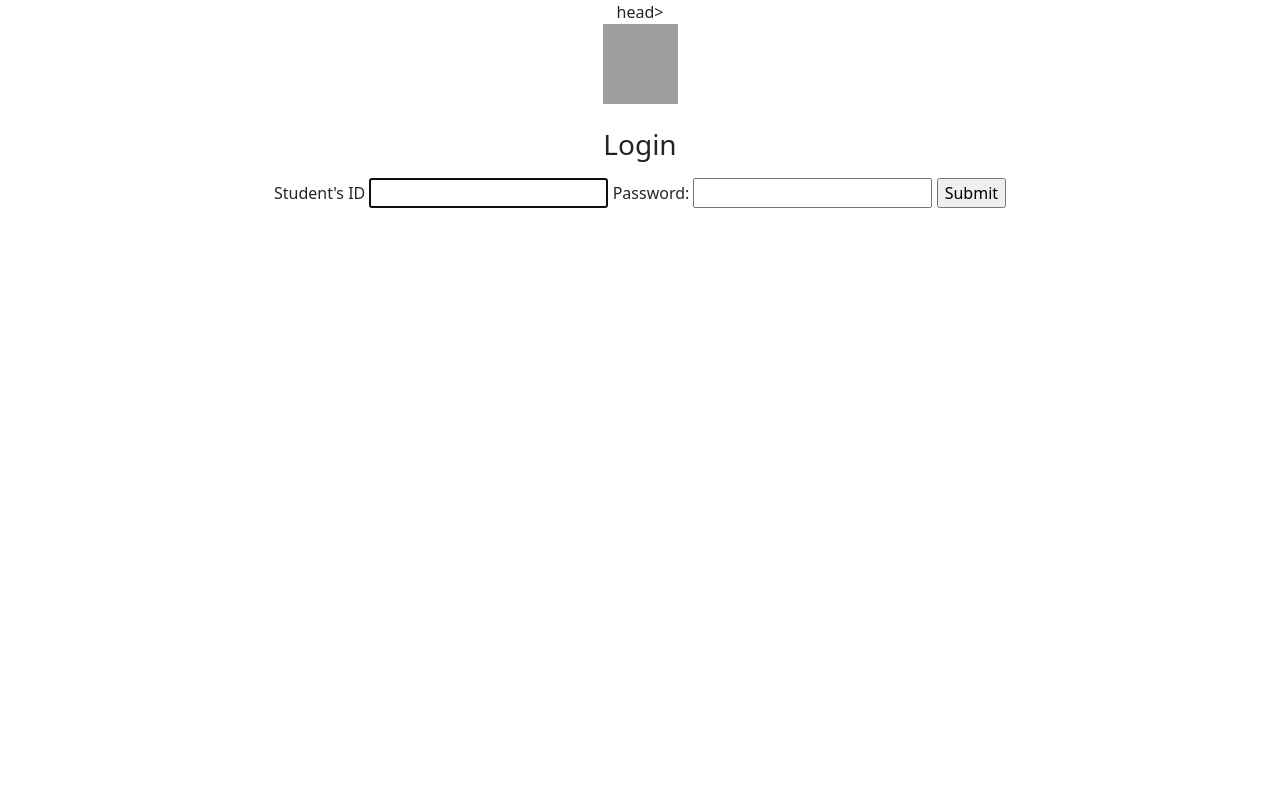
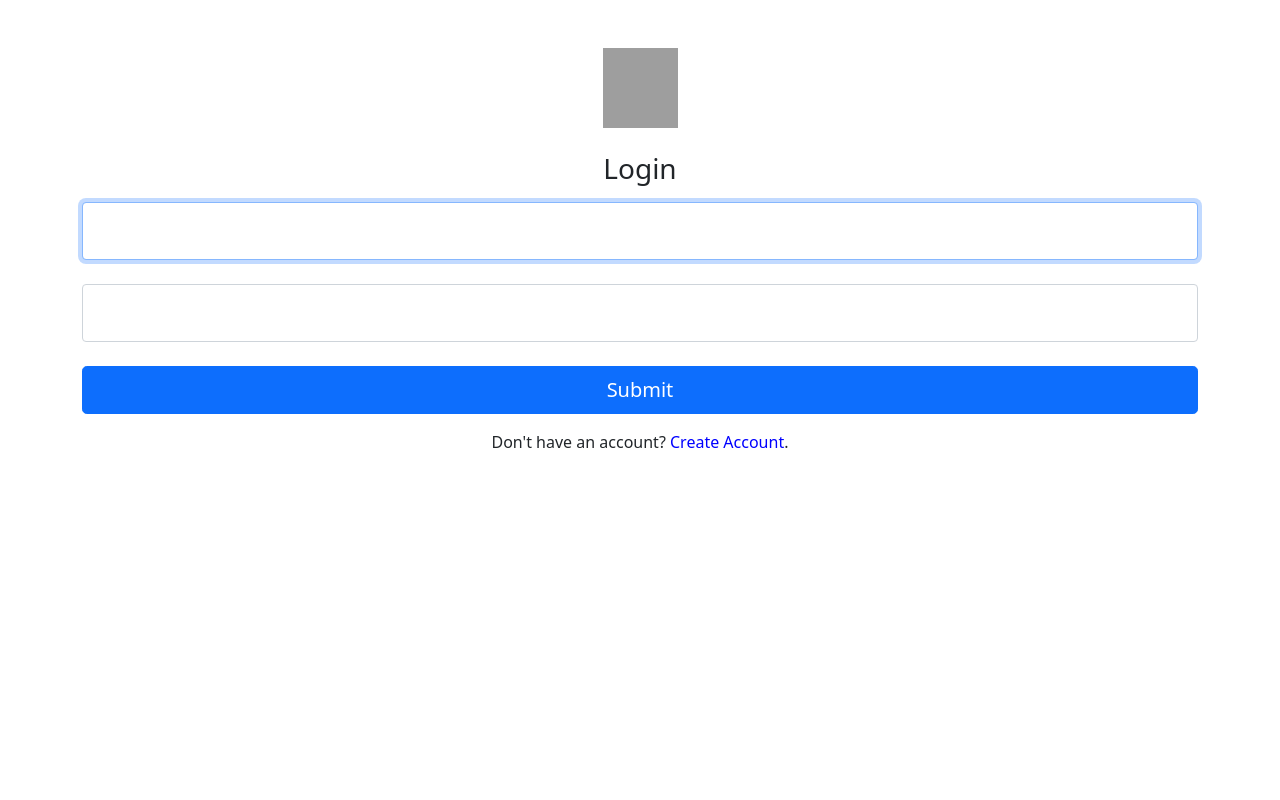
Before and after one commit to KAsare1/spms, a Django app: page /accounts/login/ in a window 1280 px wide. Run offline with Django 4.2, Linux system fonts and the light colour scheme; grey boxes are pictures that could not be loaded.

Commit message:
commit2\3

```diff
--- a/accounts/templates/login.html
+++ b/accounts/templates/login.html
@@ -1,6 +1,5 @@
 <html><head>
 
-    head>
     <meta charset="utf-8">
     <meta name="viewport" content="width=device-width, initial-scale=1">
     <link rel="canonical" href="https://getbootstrap.com/docs/5.0/examples/sign-in/">
@@ -27,30 +26,45 @@
     <!-- Custom styles for this template -->
     <link href="signin.css" rel="stylesheet">
   </head>
-</head><body class="text-center"><form method="post">
+<body class="text-center">
+    <div class="container py-5">
+        <main class="form-signin">
+    <form method="post">
     {% csrf_token %}
     <img class="mb-4" src="https://upload.wikimedia.org/wikipedia/commons/6/64/University_of_Ghana.png" alt="" width="75" height="80">
     <h1 class="h3 mb-3 fw-normal">Login</h1>
 
-    <label for="id_username">Student's ID</label>
+    <div id="div_id_username" class="form-floating">
+
+      <input type="text" class="form-control" placeholder="Student's ID" name="username" autofocus="" autocapitalize="none" autocomplete="username" maxlength="150" required="" id="id_username">
+
+    </div>
+
+    <br>
 
 
-      <input type="text" name="username" autofocus="" autocapitalize="none" autocomplete="username" maxlength="150" required="" id="id_username">
+    <div id="div_id_password" class="form-floating">
+      <input type="password" placeholder="Password" name="password" autocomplete="current-password" required="" id="id_password" class="form-control">
+    </div>
 
 
+    <br>
 
 
+    <input type="submit" value="Submit" class="w-100 btn btn-lg btn-primary">
+</form>
+</main>
+<p class="text-center">Don't have an account? <a onclick="supge()"> <FONT COLOR="BLUE">Create Account</FONT></a>.</p>
+</div>
 
+<script>
+    function supge(a, b) {
+      a = history.back();
+      b = location.href = "/accounts/register/";
+      return a
+      return b
+     }
+  </script>
 
-    <label for="id_password">Password:</label>
-
-
-      <input type="password" name="password" autocomplete="current-password" required="" id="id_password">
-
-
-
-
-
-
-    <input type="submit" value="Submit">
-</form></body></html>
+</body>
+</html>
--- a/accounts/templates/signup.html
+++ b/accounts/templates/signup.html
@@ -80,7 +80,7 @@
 
     <button type="submit" class="w-100 btn btn-lg btn-primary">Register</button>
 </form>
-<p class="text-center">If you already have an account, <a onclick="lipge()">login</a> instead.</p>
+<p class="text-center">If you already have an account, <a onclick="lipge()"><FONT COLOR="BLUE">Login</FONT></a> instead.</p>
 </div>
 </main>
 
```
Also changed, not shown: db.sqlite3.
